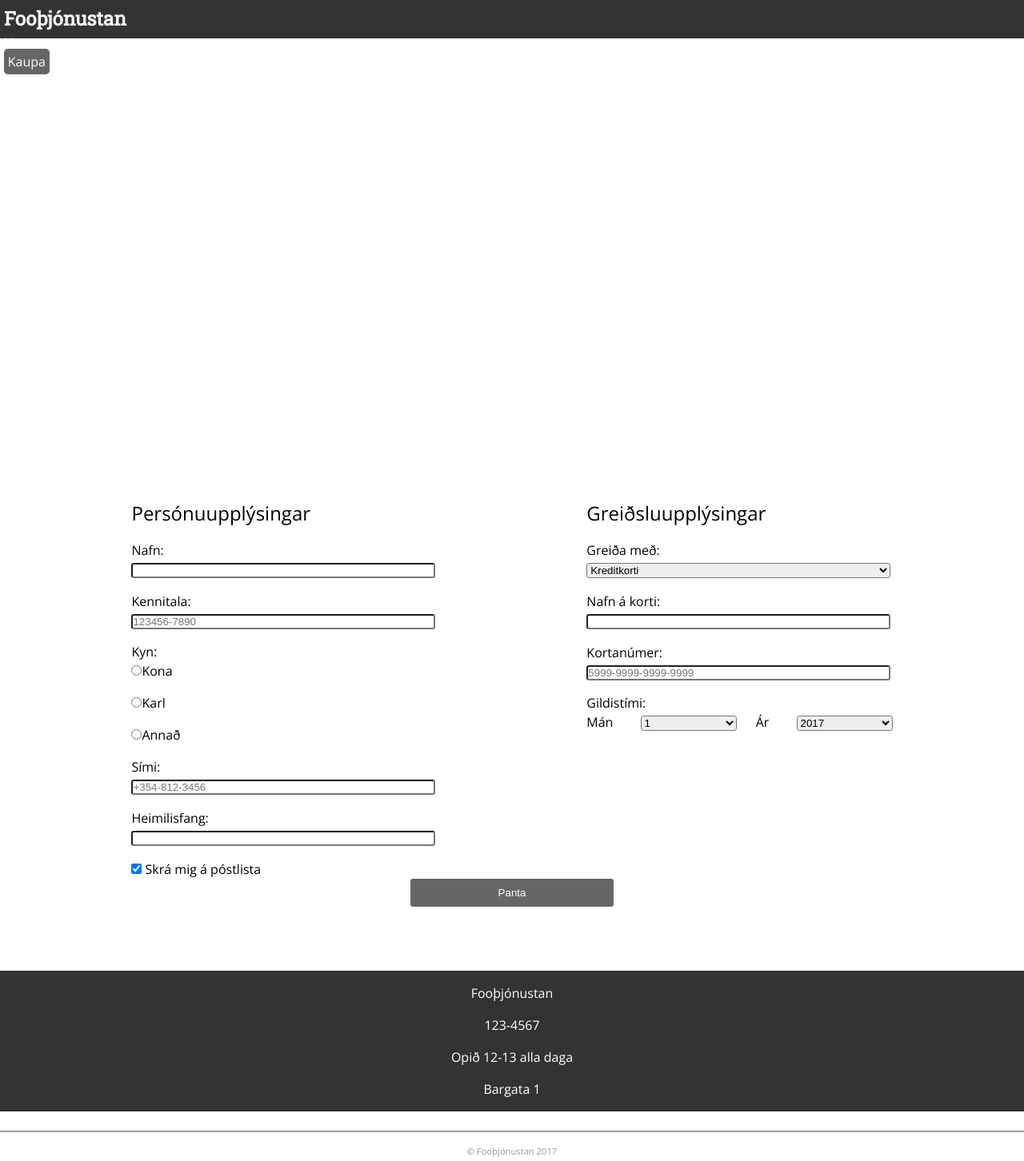
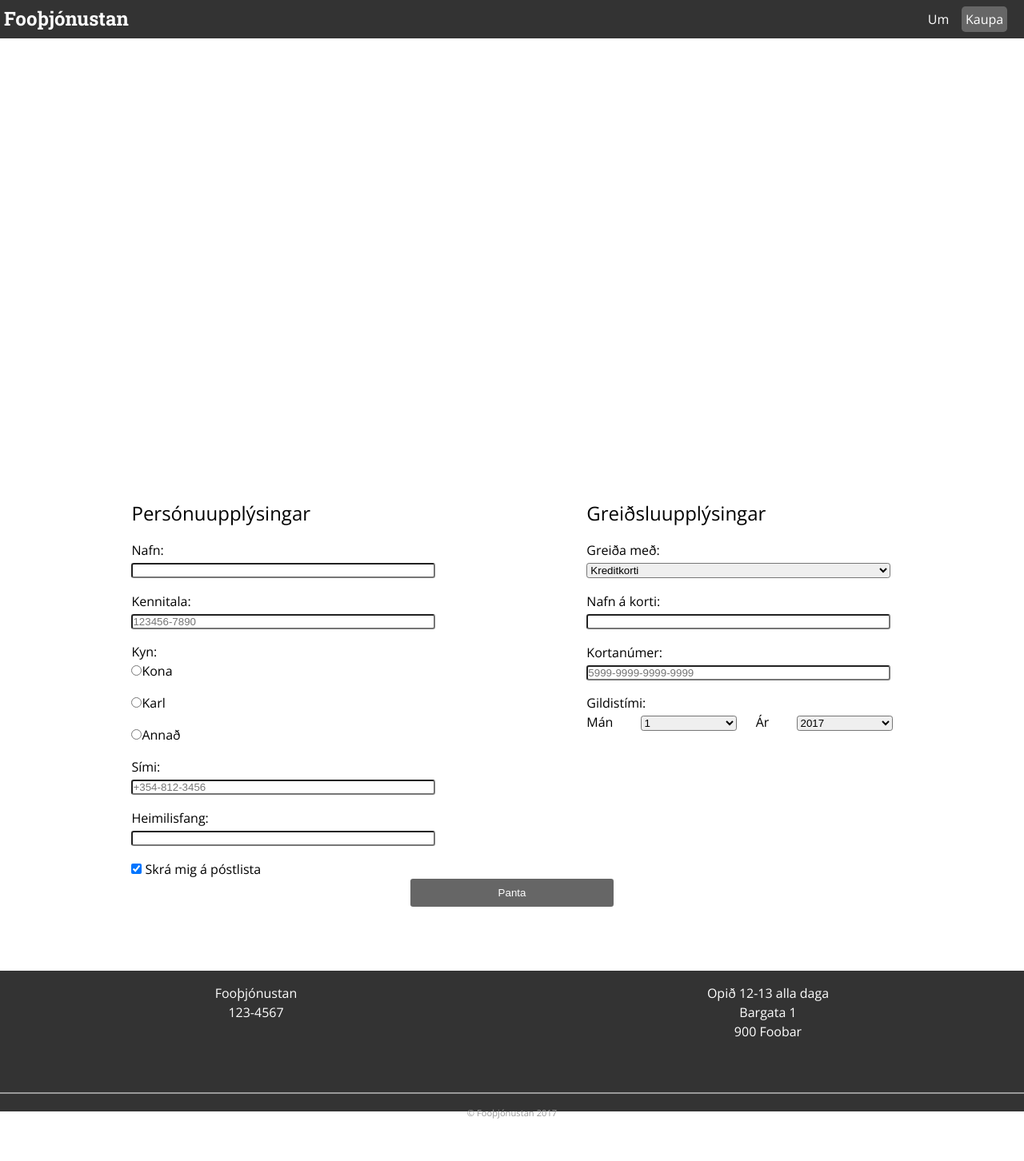
Before and after one commit to tth34/Samverkefni, a website: page kaupa.html in a window 1280 px wide. Shown: the whole page at 80% size. After the commit the page ends 1417 px from the top, so only its background shows below. Drawn offline with nearby package versions, Linux system fonts and the light colour scheme.

Commit message:
Raunverulega rétt mínus lint

```diff
--- a/kaupa.html
+++ b/kaupa.html
@@ -1,19 +1,21 @@
 <!doctype html>
 <html class="grid" lang="is">
   <head>
+    <meta charset="utf-8">
     <meta name="viewport" content="width=device-width, initial-scale=1.0">
-    <meta charset="utf-8">
     <title>Kaupa</title>
-    <link href="https://fonts.googleapis.com/css?family=Open+Sans%7cRoboto+Slab" rel="stylesheet">
+    <link href="https://fonts.googleapis.com/css?family=Open+Sans:400,400i,700%7cRoboto+Slab:400,700" rel="stylesheet">
     <link rel="stylesheet" href="styles.css">
-    <!-- link styleguide? -->
-    <link rel="stylesheet" href="grid.css">
+    <!-- <link rel="stylesheet" href="grid.css">-->
   </head>
   <body>
-    <div class="header--fixed">
-      <nav>
+    <nav class="header--fixed">
+      <ul>
+        <li>
           <a href="index.html" class="button button--main">Fooþjónustan</a>
-        <ul>
+        </li>
+      </ul>
+      <ul class="button--right">
         <li>
           <a href="um.html" class="button button--nav1">Um</a>
         </li>
@@ -22,7 +24,6 @@
         </li>
       </ul>
     </nav>
-    </div>
     <header>
       <div class="header">
         <h1>Kaupa</h1>
@@ -113,14 +114,16 @@
       <button class="button button--panta">Panta</button>
     </main>
     <footer class="footer">
+      <div class="footer__text">
         <div class="footer__text--1">
-        <p>Fooþjónustan</p>
-        <p>123-4567</p>
+          <p>Fooþjónustan<br>
+          123-4567</p>
         </div>
         <div class="footer__text--2">
-        <p>Opið 12-13 alla daga</p>
-        <p>Bargata 1</p>
-        <p>900 Foobar</p>
+          <p>Opið 12-13 alla daga<br>
+          Bargata 1<br>
+          900 Foobar</p>
+        </div>
       </div>
       <div class="footer__text--3">
         <p>© Fooþjónustan 2017</p>
```
Also changed, not shown: index.html (+2 -2 lines), um.html (+6 -6 lines). Lines whose indentation alone changed are shown as unchanged.
